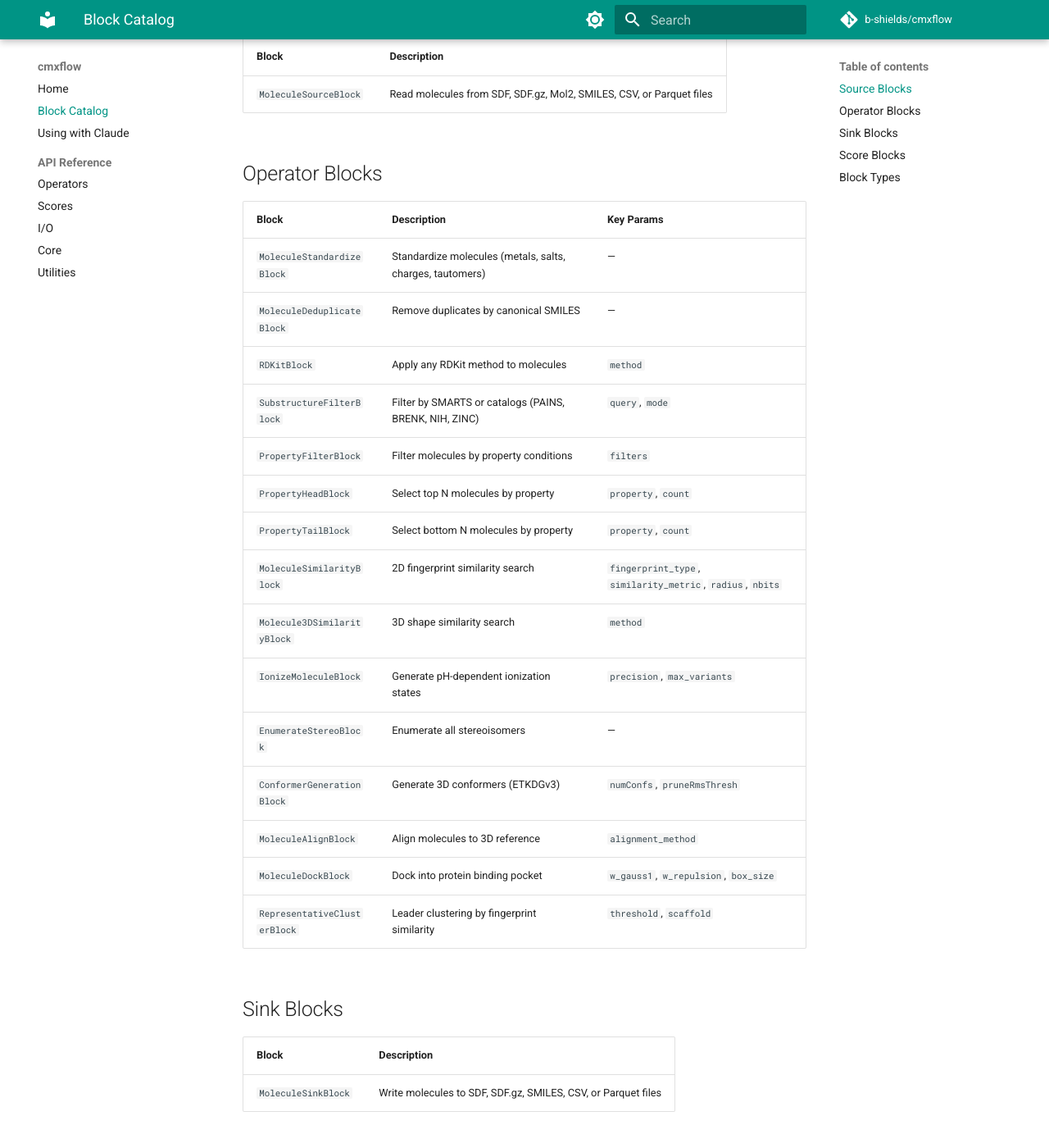
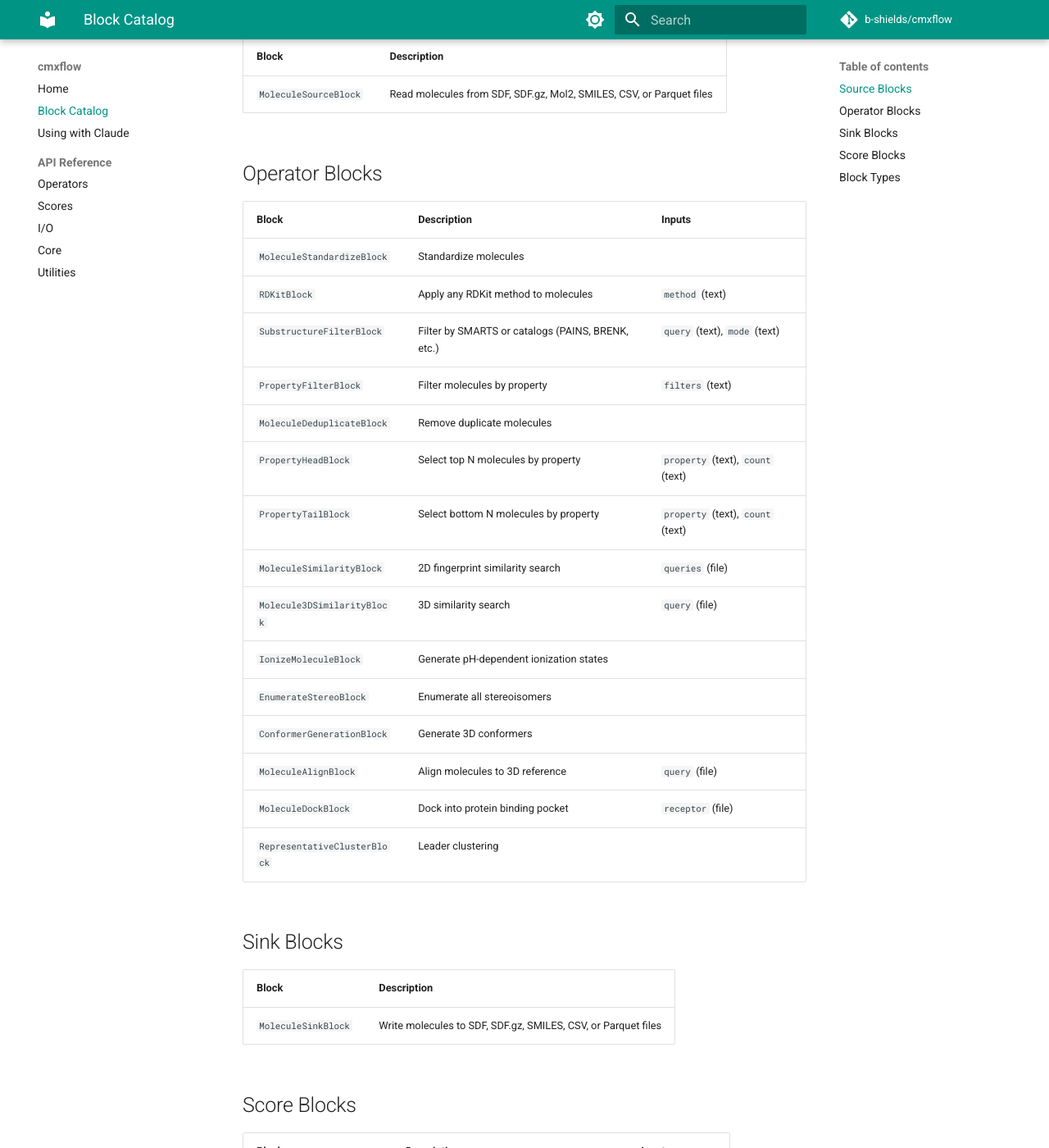
Before and after one commit to b-shields/cmxflow, an MkDocs documentation site: the page built from docs/blocks.md, in a window 1280 px wide and 1400 px high, scrolled down 250 px. Shown: the whole window at 82% size. Built offline with MkDocs 1.6.1 and Material for MkDocs 9.7.7, drawn with Linux system fonts in a browser that asks for light colours; comment, search, counter and statistics services are not loaded.

```diff
--- a/docs/blocks.md
+++ b/docs/blocks.md
@@ -10,23 +10,23 @@ All available blocks at a glance. See the [API Reference](api/operators.md) for
 
 ## Operator Blocks
 
-| Block | Description | Key Params |
-|-------|-------------|------------|
-| `MoleculeStandardizeBlock` | Standardize molecules (metals, salts, charges, tautomers) | — |
-| `MoleculeDeduplicateBlock` | Remove duplicates by canonical SMILES | — |
-| `RDKitBlock` | Apply any RDKit method to molecules | `method` |
-| `SubstructureFilterBlock` | Filter by SMARTS or catalogs (PAINS, BRENK, NIH, ZINC) | `query`, `mode` |
-| `PropertyFilterBlock` | Filter molecules by property conditions | `filters` |
-| `PropertyHeadBlock` | Select top N molecules by property | `property`, `count` |
-| `PropertyTailBlock` | Select bottom N molecules by property | `property`, `count` |
-| `MoleculeSimilarityBlock` | 2D fingerprint similarity search | `fingerprint_type`, `similarity_metric`, `radius`, `nbits` |
-| `Molecule3DSimilarityBlock` | 3D shape similarity search | `method` |
-| `IonizeMoleculeBlock` | Generate pH-dependent ionization states | `precision`, `max_variants` |
-| `EnumerateStereoBlock` | Enumerate all stereoisomers | — |
-| `ConformerGenerationBlock` | Generate 3D conformers (ETKDGv3) | `numConfs`, `pruneRmsThresh` |
-| `MoleculeAlignBlock` | Align molecules to 3D reference | `alignment_method` |
-| `MoleculeDockBlock` | Dock into protein binding pocket | `w_gauss1`, `w_repulsion`, `box_size` |
-| `RepresentativeClusterBlock` | Leader clustering by fingerprint similarity | `threshold`, `scaffold` |
+| Block | Description | Inputs |
+|-------|-------------|----------------|
+| `MoleculeStandardizeBlock` | Standardize molecules |  |
+| `RDKitBlock` | Apply any RDKit method to molecules | `method` (text) |
+| `SubstructureFilterBlock` | Filter by SMARTS or catalogs (PAINS, BRENK, etc.) | `query` (text), `mode` (text) |
+| `PropertyFilterBlock` | Filter molecules by property | `filters` (text) |
+| `MoleculeDeduplicateBlock` | Remove duplicate molecules |  |
+| `PropertyHeadBlock` | Select top N molecules by property | `property` (text), `count` (text) |
+| `PropertyTailBlock` | Select bottom N molecules by property | `property` (text), `count` (text) |
+| `MoleculeSimilarityBlock` | 2D fingerprint similarity search | `queries` (file) |
+| `Molecule3DSimilarityBlock` | 3D similarity search | `query` (file) |
+| `IonizeMoleculeBlock` | Generate pH-dependent ionization states |  |
+| `EnumerateStereoBlock` | Enumerate all stereoisomers |  |
+| `ConformerGenerationBlock` | Generate 3D conformers |  |
+| `MoleculeAlignBlock` | Align molecules to 3D reference | `query` (file) |
+| `MoleculeDockBlock` | Dock into protein binding pocket | `receptor` (file) |
+| `RepresentativeClusterBlock` | Leader clustering |  |
 
 ## Sink Blocks
 
@@ -41,7 +41,7 @@ All available blocks at a glance. See the [API Reference](api/operators.md) for
 | `EnrichmentScoreBlock` | Enrichment AUC for virtual screening | `target` (text) |
 | `AverageScoreBlock` | Mean of a molecular property | `property` (text) |
 | `ShapeOverlayScoreBlock` | Average 3D shape similarity | `query` (file) |
-| `ClusterScoreBlock` | Cluster quality from representative clustering | — |
+| `ClusterScoreBlock` | Cluster quality from representative clustering |  |
 
 ## Block Types
 
```
Also changed, not shown: 2 other files.
